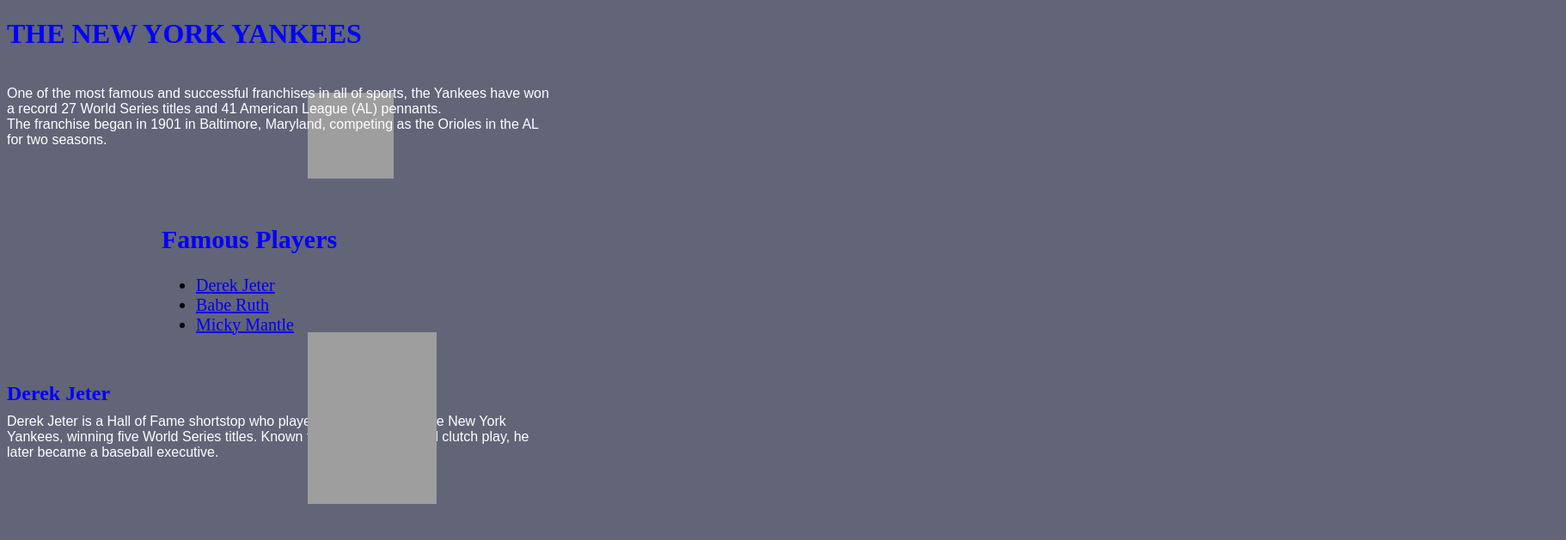
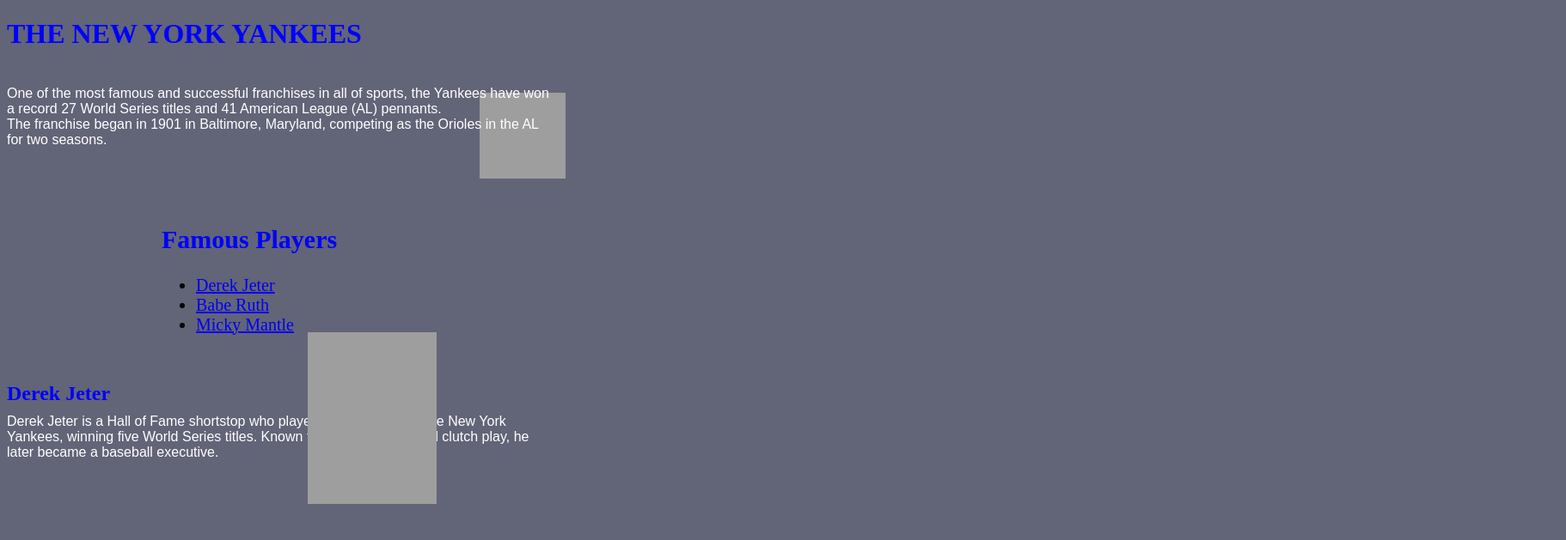
Before and after one commit to Caiden57/Caiden57.github.io, a plain HTML site: page index.html in a window 1280 px wide. Shown: the top 629 px of the page at 86% size, 1822 px wide, since content can reach past the window. Drawn offline with Linux system fonts and the light colour scheme; grey boxes are pictures that could not be loaded.

Commit message:
Update index.html 350 to 550

```diff
--- a/index.html
+++ b/index.html
@@ -44,7 +44,7 @@
 
                 #logo{ position: relative;
             bottom: -28px;
-            right: -350px;}
+            right: -550px;}
 
             #fame {position: relative;
             bottom: 35px; right: -180px;
```
